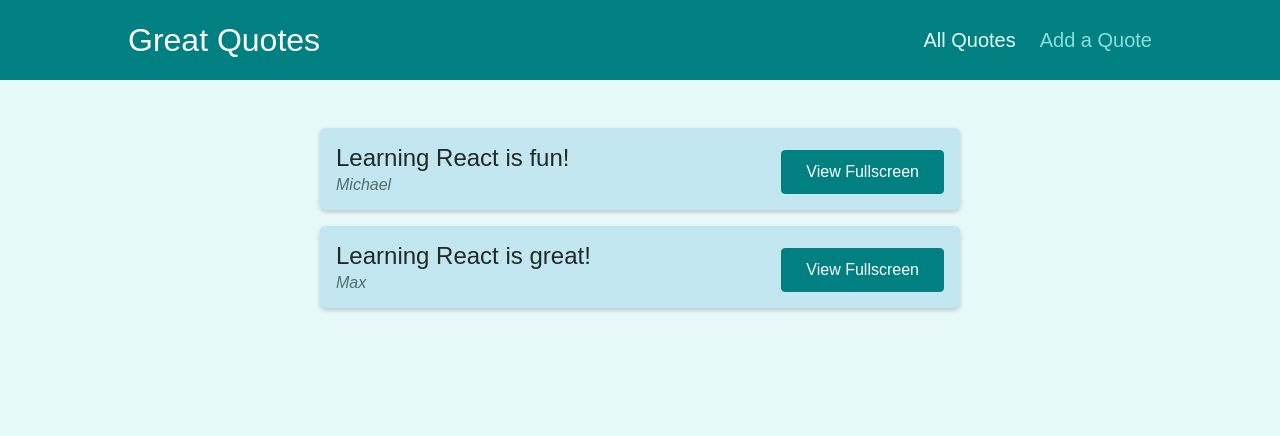
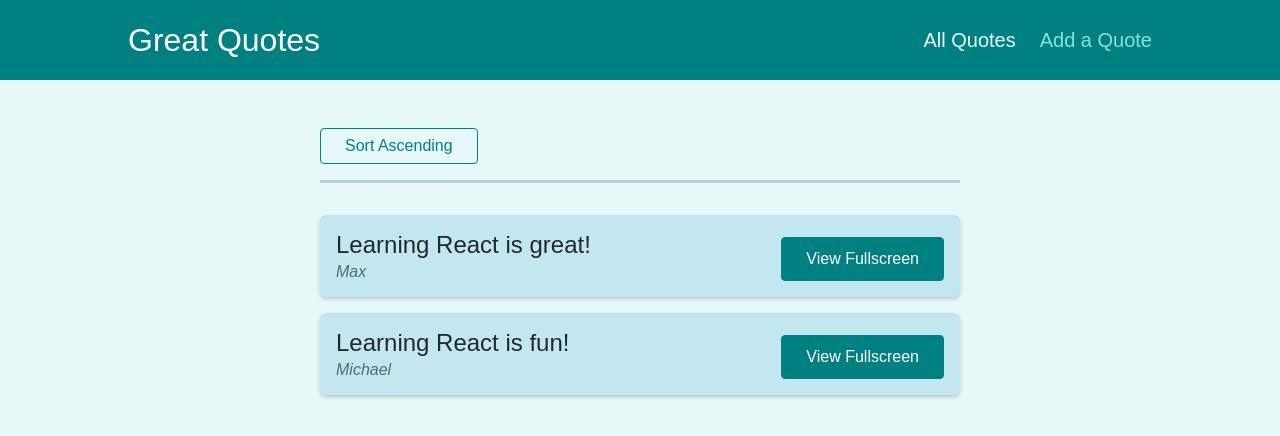
Before and after one commit to michal-1994/react-multi-page-spa-practice-project, a React (Create React App) app: page /quotes in a window 1280 px wide. Shown: the top 436 px of the page. Built offline with nearby package versions, Linux system fonts and the light colour scheme.

Commit message:
Add sorting function

```diff
--- a/src/components/quotes/QuoteList.js
+++ b/src/components/quotes/QuoteList.js
@@ -1,13 +1,40 @@
 import { Fragment } from 'react';
+import { useHistory, useLocation } from 'react-router-dom';
 
 import QuoteItem from './QuoteItem';
 import classes from './QuoteList.module.css';
 
+const sortQuotes = (quotes, ascending) => {
+  return quotes.sort((quoteA, quoteB) => {
+    if (ascending) {
+      return quoteA.id > quoteB.id ? 1 : -1;
+    } else {
+      return quoteA.id < quoteB.id ? 1 : -1;
+    }
+  });
+};
+
 const QuoteList = (props) => {
+  const history = useHistory();
+  const location = useLocation();
+
+  const queryParams = new URLSearchParams(location.search);
+
+  const isSortingAscending = queryParams.get('sort') === 'asc';
+
+  const sortedQuotes = sortQuotes(props.quotes, isSortingAscending);
+
+  const changeSortingHandler = () => {
+    history.push('/quotes?sort=' + (isSortingAscending ? 'desc' : 'asc'));
+  };
+
   return (
     <Fragment>
+      <div className={classes.sorting}>
+        <button onClick={changeSortingHandler}>Sort {isSortingAscending ? 'Descending' : 'Ascending'}</button>
+      </div>
       <ul className={classes.list}>
-        {props.quotes.map((quote) => (
+        {sortedQuotes.map((quote) => (
           <QuoteItem
             key={quote.id}
             id={quote.id}
--- a/src/pages/QuoteDetail.js
+++ b/src/pages/QuoteDetail.js
@@ -1,5 +1,5 @@
 import { Fragment } from 'react';
-import { useParams, Route } from 'react-router-dom';
+import { useParams, Route, Link } from 'react-router-dom';
 
 import Comments from '../components/comments/Comments';
 import HighlightedQuote from '../components/quotes/HighlightedQuote';
@@ -29,6 +29,13 @@
     return (
         <Fragment>
             <HighlightedQuote text={quote.text} author={quote.author} />
+            <Route path={`/quotes/${params.quoteId}`} exact>
+                <div className="centered">
+                    <Link className="btn--flat" to={`/quotes/${params.quoteId}/comments`}>
+                        Load Comments
+                    </Link>
+                </div>
+            </Route>
             <Route path={`/quotes/${params.quoteId}/comments`}>
                 <Comments />
             </Route>
```
